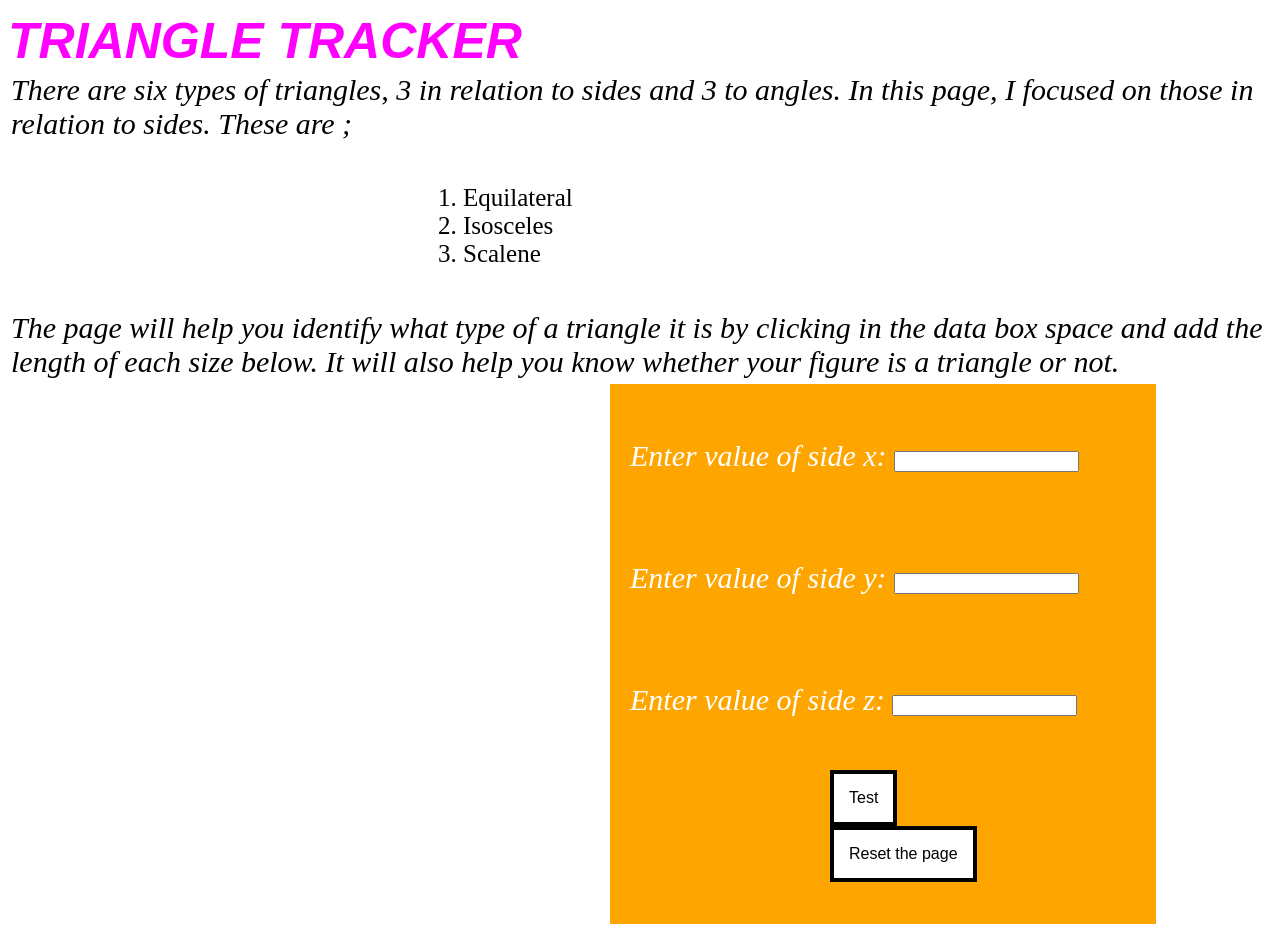
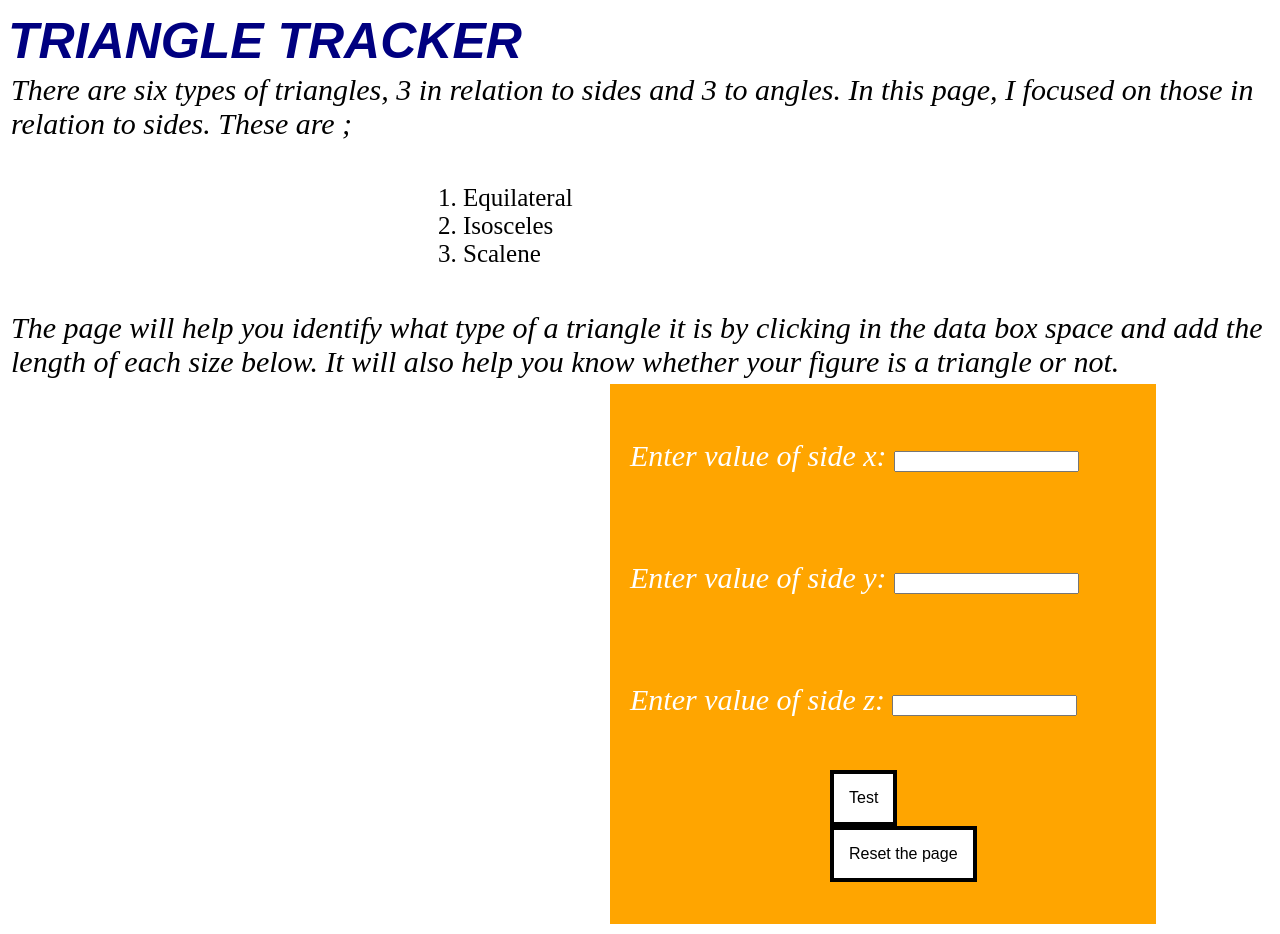
Before and after one commit to MargaretW/Margaret-Triangles, a plain HTML site: page index.html in a window 1280 px wide. Drawn offline with Linux system fonts and the light colour scheme.

```diff
--- a/css/styles.css
+++ b/css/styles.css
@@ -4,7 +4,7 @@
   background-repeat: no-repeat;
 }
 h1 {
-color: fuchsia;
+color: navy;
 font-family: fantasy;
 font-size: 50px;
 margin:auto;
```
